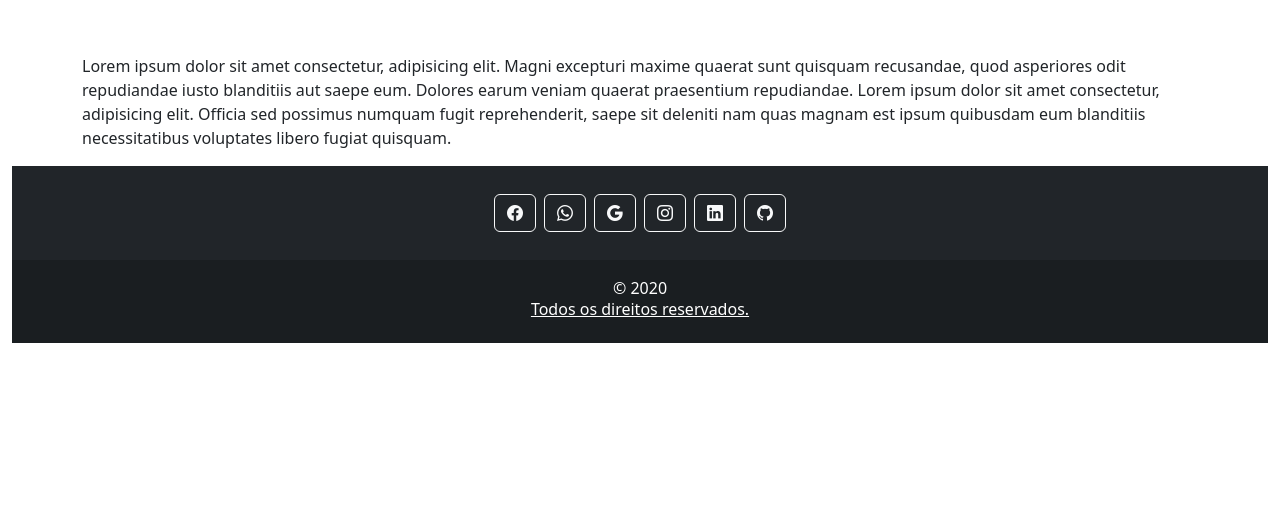
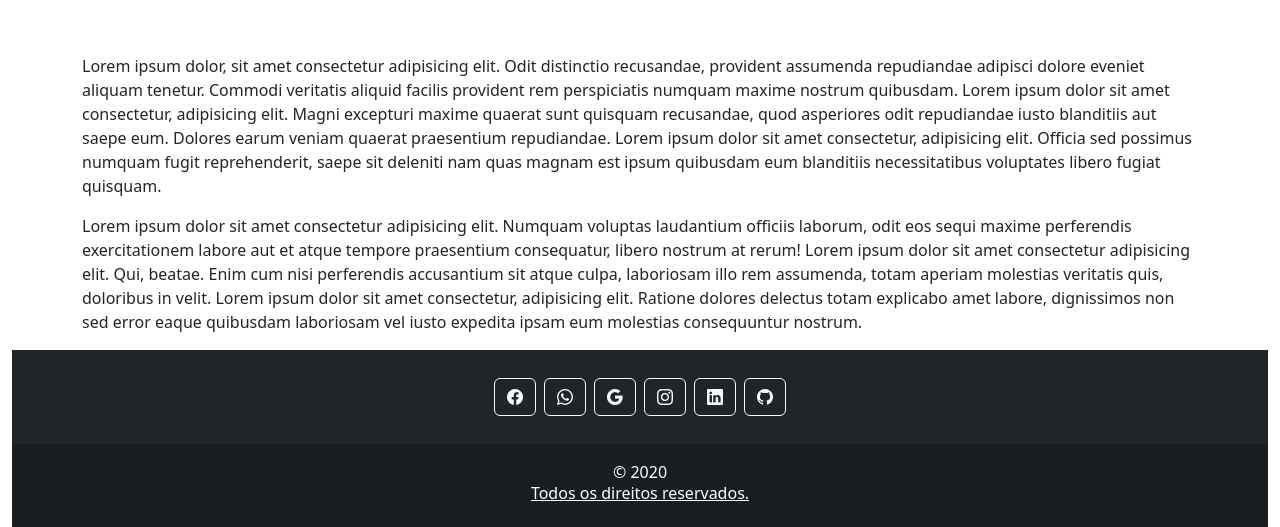
Before and after one commit to robsonrsc/EMPA, an Angular app: page / in a window 1280 px wide. Shown: the part 868-1395 px from the top of the page. Before the commit the page ends 1211 px from the top, so only its background shows below. Built offline with nearby package versions, Linux system fonts and the light colour scheme.

Commit message:
atualizacao

```diff
--- a/src/app/header/header.component.html
+++ b/src/app/header/header.component.html
@@ -84,6 +84,13 @@
   </div>
 
   <p class="container">
+    Lorem ipsum dolor, sit amet consectetur adipisicing elit. Odit distinctio recusandae, provident assumenda repudiandae adipisci dolore eveniet aliquam tenetur. Commodi veritatis aliquid facilis provident rem perspiciatis numquam maxime nostrum quibusdam.
     Lorem ipsum dolor sit amet consectetur, adipisicing elit. Magni excepturi maxime quaerat sunt quisquam recusandae, quod asperiores odit repudiandae iusto blanditiis aut saepe eum. Dolores earum veniam quaerat praesentium repudiandae.
     Lorem ipsum dolor sit amet consectetur, adipisicing elit. Officia sed possimus numquam fugit reprehenderit, saepe sit deleniti nam quas magnam est ipsum quibusdam eum blanditiis necessitatibus voluptates libero fugiat quisquam.
   </p>
+
+  <p class="container">
+    Lorem ipsum dolor sit amet consectetur adipisicing elit. Numquam voluptas laudantium officiis laborum, odit eos sequi maxime perferendis exercitationem labore aut et atque tempore praesentium consequatur, libero nostrum at rerum!
+    Lorem ipsum dolor sit amet consectetur adipisicing elit. Qui, beatae. Enim cum nisi perferendis accusantium sit atque culpa, laboriosam illo rem assumenda, totam aperiam molestias veritatis quis, doloribus in velit.
+    Lorem ipsum dolor sit amet consectetur, adipisicing elit. Ratione dolores delectus totam explicabo amet labore, dignissimos non sed error eaque quibusdam laboriosam vel iusto expedita ipsam eum molestias consequuntur nostrum.
+  </p>
```
Also changed, not shown: 3 other files (tests, documents, lock files or other folders).
